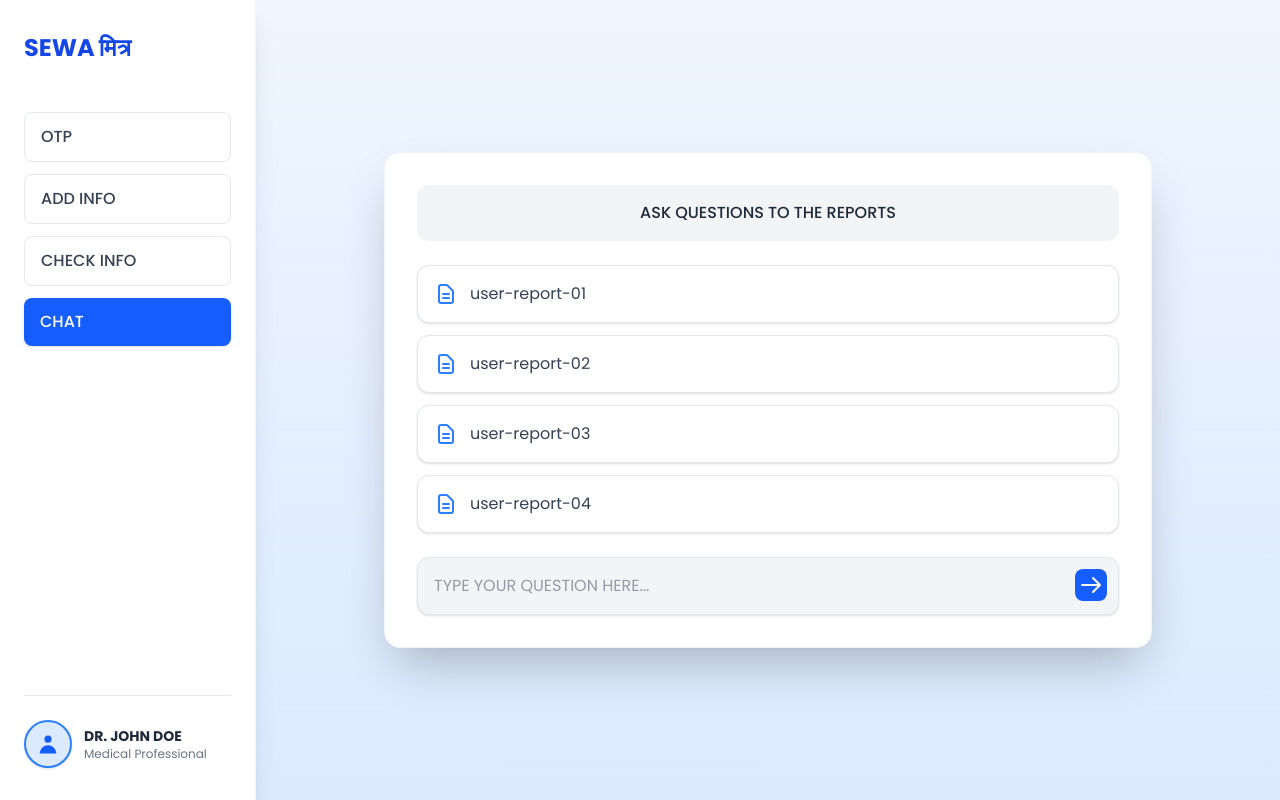
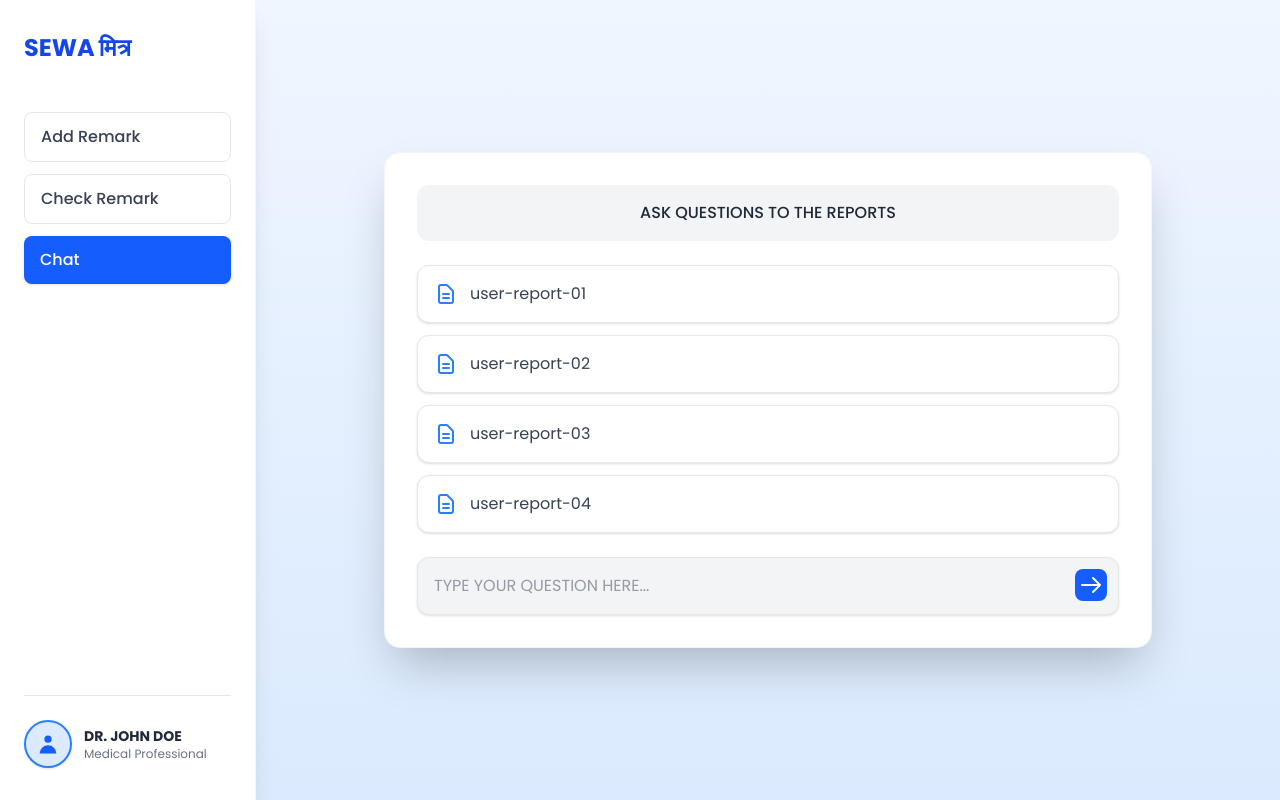
Before and after one commit to avirajkale50/alphabyte_ab2_03, a React (Vite) app in the folder doctor/: page /chat in a window 1280 px wide. Built offline with nearby package versions, Linux system fonts and the light colour scheme; no server answers; sample sign-in values are in the browser's storage.

Commit message:
chat page changes

```diff
--- a/doctor/src/pages/ReportsQuestionPage.jsx
+++ b/doctor/src/pages/ReportsQuestionPage.jsx
@@ -39,19 +39,15 @@ const ReportsQuestionPage = () => {
         <div className="space-y-3 flex-1">
           <button className="w-full py-3 px-4 bg-white text-gray-700 rounded-lg font-medium hover:bg-gray-50 transition-colors border border-gray-200 flex items-center">
 
-            OTP
+            Add Remark
           </button>
           <button className="w-full py-3 px-4 bg-white text-gray-700 rounded-lg font-medium hover:bg-gray-50 transition-colors border border-gray-200 flex items-center">
 
-            ADD INFO
-          </button>
-          <button className="w-full py-3 px-4 bg-white text-gray-700 rounded-lg font-medium hover:bg-gray-50 transition-colors border border-gray-200 flex items-center">
-
-            CHECK INFO
+            Check Remark
           </button>
           <button className="w-full py-3 px-4 bg-blue-600 text-white rounded-lg font-medium hover:bg-blue-700 transition-colors shadow-sm flex items-center">
 
-            CHAT
+            Chat
           </button>
         </div>
 
```
